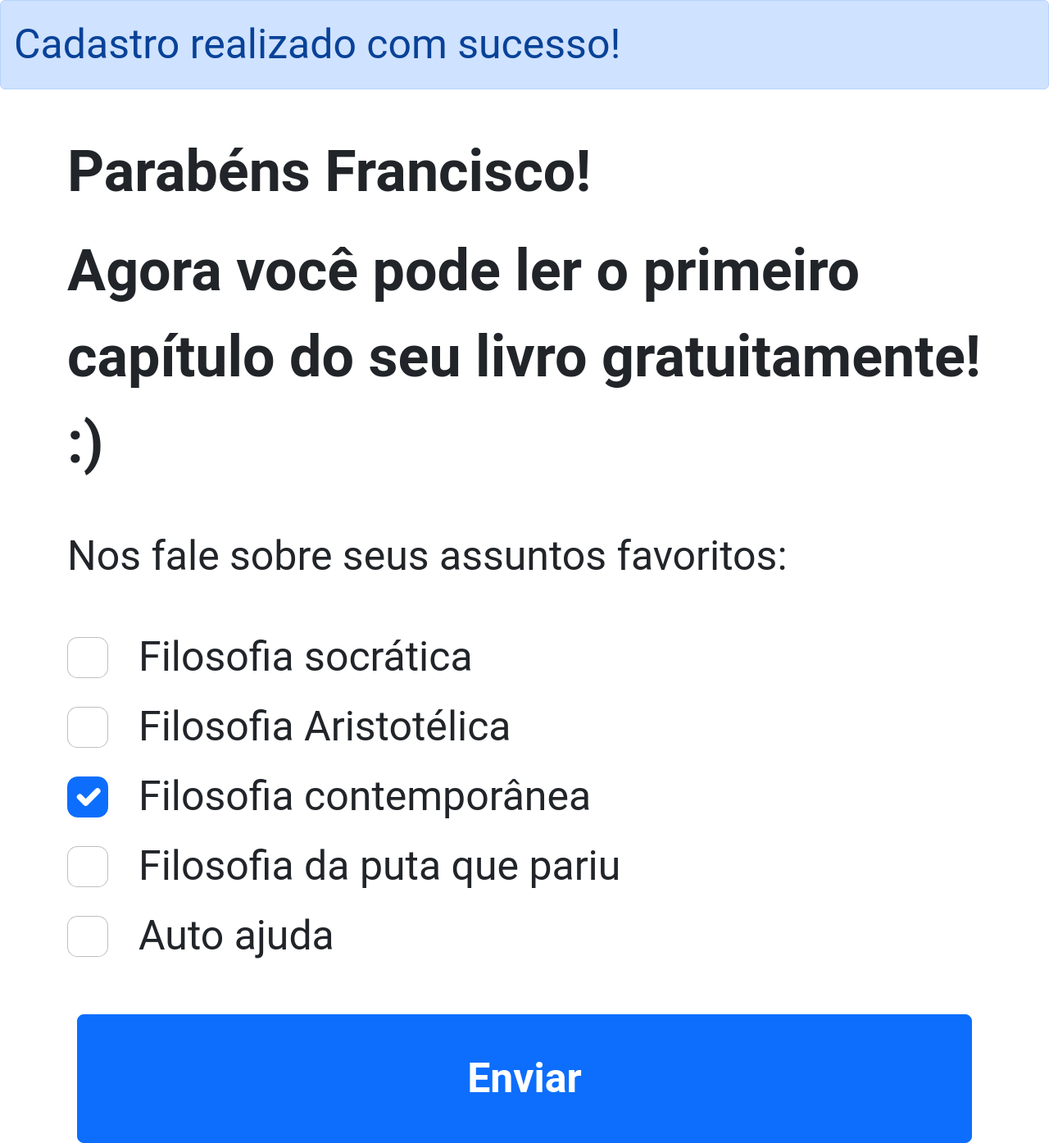
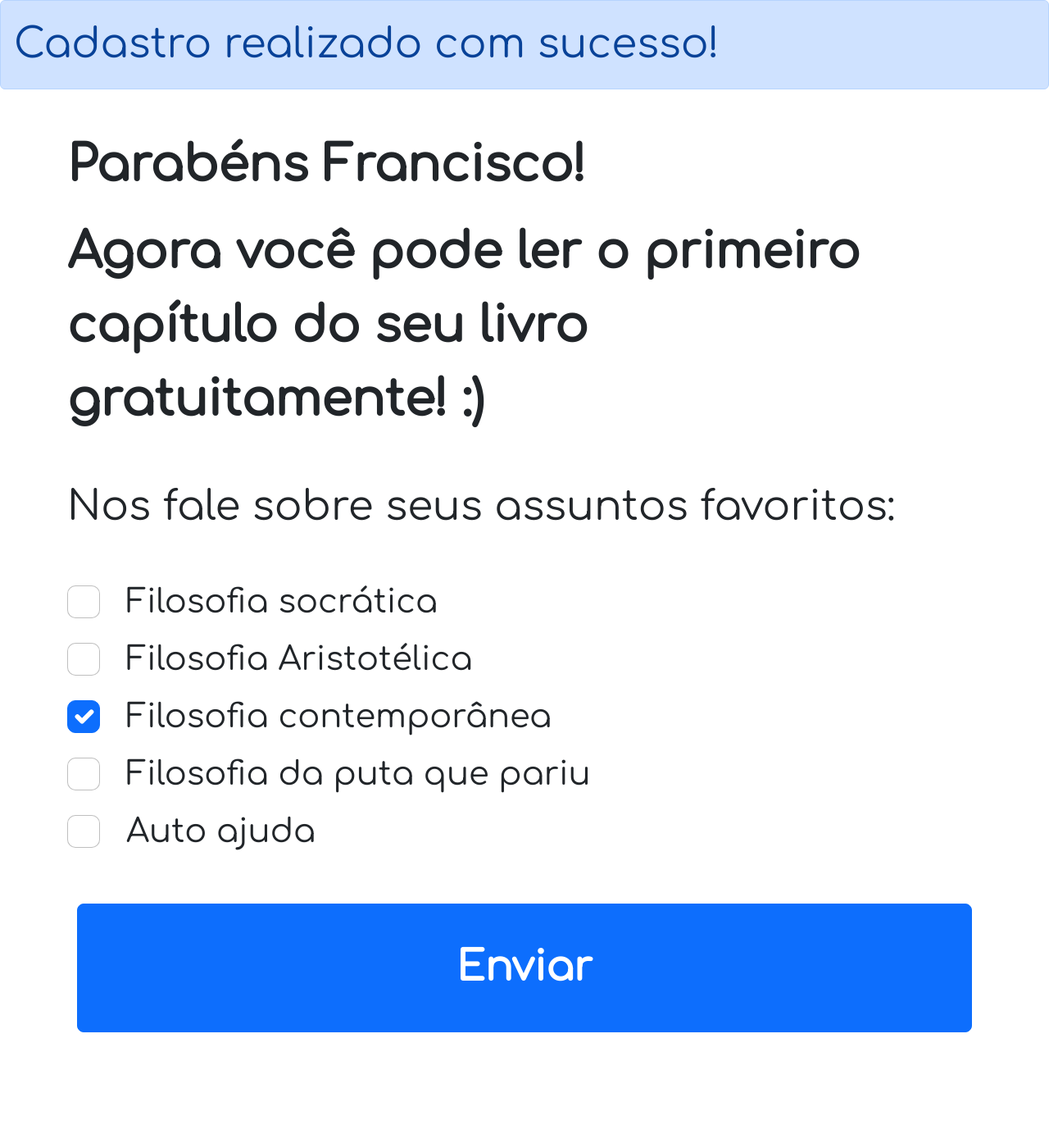
Before and after one commit to FranciscoLemoss/iestok, a Python web app: template templates/congratulations.html in a window 1280 px wide. Shown: the whole page at 82% size. After the commit the page ends 1259 px from the top, so only its background shows below. Run offline with Jinja, Linux system fonts and the light colour scheme; the template is opened without the code that fills it, so the values that code supplies are empty.

Commit message:
Aperfeiçoamento da fonte usada via chamada aos google fonts

```diff
--- a/templates/cadastro.html
+++ b/templates/cadastro.html
@@ -3,11 +3,12 @@
 <head>
     <meta charset="UTF-8">
     <title>Iestok</title>
+    <link rel="stylesheet" href="https://fonts.googleapis.com/css?family=Comfortaa">
 </head>
 <div class="alert alert-primary" role="alert" style="font-size:50px;">
     Bem vindo(a) ao <a href="#" class="alert-link">iEstOK.com</a>
 </div>
-<body style="font-family:roboto;">
+<body style="font-family:Comfortaa">
 <div class="text-center" style="margin-top:100px">
     <img src="../imagens/logo.jpeg" width="400px" height="auto" alt="...">
 </div>
--- a/templates/congratulations.html
+++ b/templates/congratulations.html
@@ -3,20 +3,21 @@
 <head>
     <meta charset="UTF-8">
     <title>Iestok</title>
+    <link rel="stylesheet" href="https://fonts.googleapis.com/css?family=Comfortaa">
 </head>
 <div class="alert alert-primary" role="alert" style="font-size:50px;">
     Cadastro realizado com sucesso!</a>
 </div>
-<body style="font-family:roboto;">
+<body style="font-family:Comfortaa">
 <div class="container">
-    <div class="fw-bolder mt-5" style="font-size:70px;">
+    <div class="fw-bolder mt-5" style="font-size:60px;">
         <p>Parabéns Francisco!</p>
         <p>Agora você pode ler o primeiro capítulo do seu livro gratuitamente! :)</p>
     </div>
     <div class="mt-5" style="font-size:50px;">
         <p>Nos fale sobre seus assuntos favoritos: </p>
     </div>
-    <form class="d-grid gap-2 mt-5 mx-auto container" style="font-size:50px;">
+    <form class="d-grid gap-2 mt-5 mx-auto container" style="font-size:40px;">
         <div class="form-check row">
             <input class="form-check-input" type="checkbox" value="0" id="flexCheckDefault">
             <label class="form-check-label" for="flexCheckDefault">
--- a/templates/index.html
+++ b/templates/index.html
@@ -3,15 +3,16 @@
 <head>
     <meta charset="UTF-8">
     <title>Iestok</title>
+    <link rel="stylesheet" href="https://fonts.googleapis.com/css?family=Comfortaa">
 </head>
-<body style="font-family:roboto;">
+<body style="font-family:Comfortaa">
 <div class="alert alert-primary" role="alert" style="font-size:50px;">
   Bem vindo(a) ao <a href="#" class="alert-link">iEstOK.com</a>
 </div>
 <div class="text-center" style="margin-top:100px">
     <img src="../imagens/logo.jpeg" width="700px" height="auto" alt="...">
 </div>
-<div class="text-center fw-light" style="font-size:50px;">
+<div class="text-center" style="font-size:60px;">
     <p>Livros e inspirações<br>na palma da sua mão</p>
 </div>
 <div class="container">
```
Also changed, not shown: templates/login.html (+6 -3 lines).
